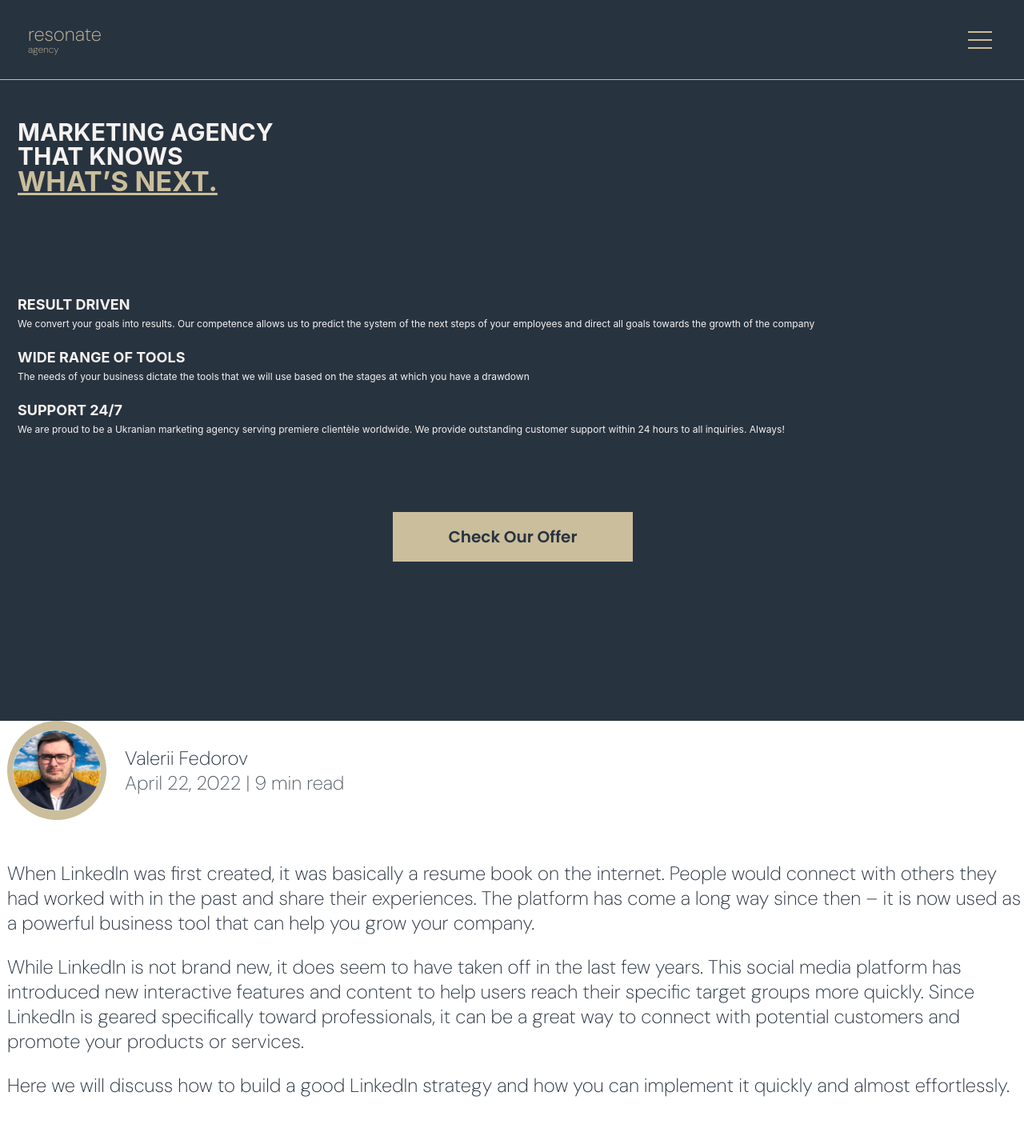
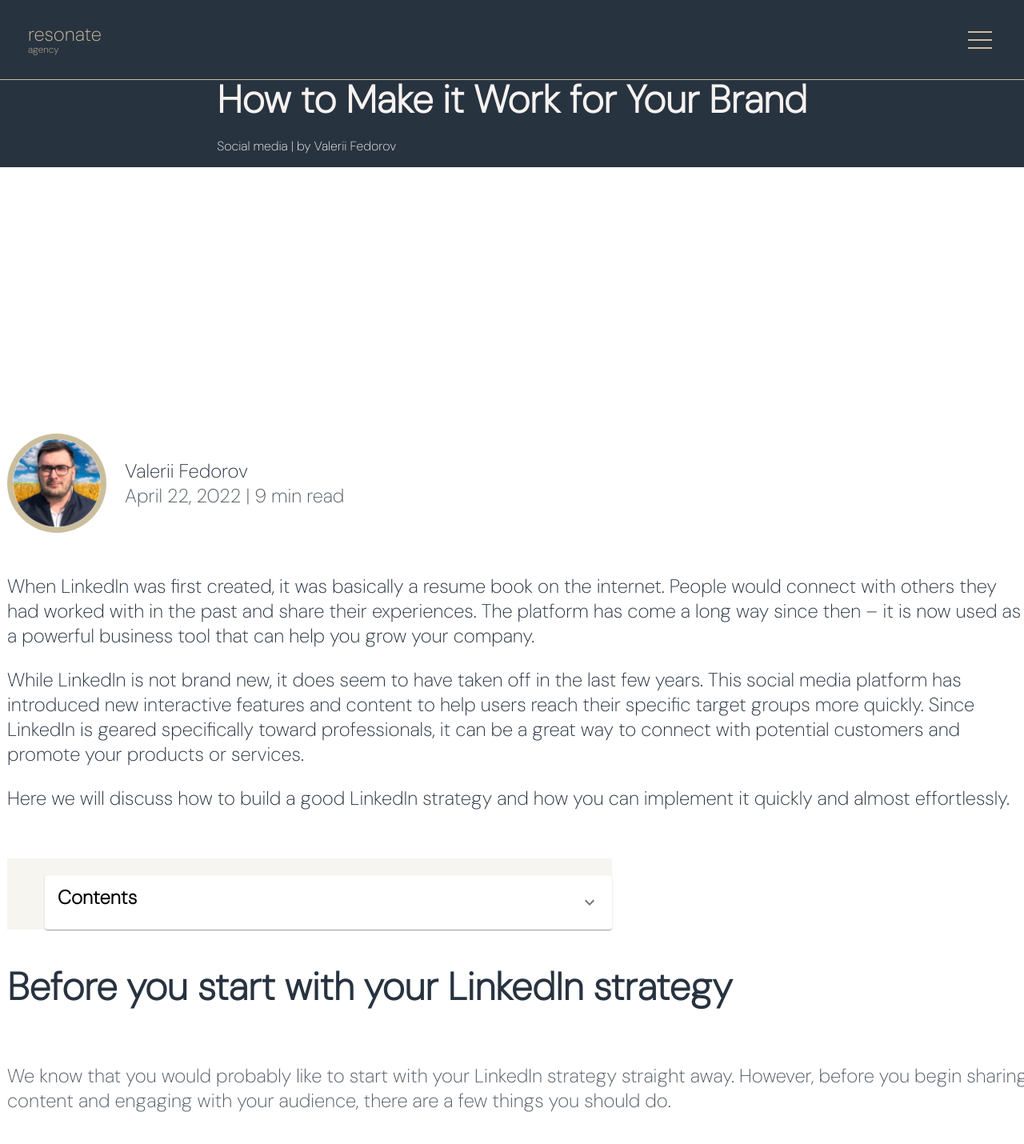
Before and after one commit to Maksym-Svyrydov/resonate-next, a Next.js app: page /blog in a window 1280 px wide. Shown: the top 1430 px of the page at 80% size. Built offline with nearby package versions, Linux system fonts and the light colour scheme.

Commit message:
404 in process

```diff
--- a/package.json
+++ b/package.json
@@ -11,6 +11,7 @@
   "dependencies": {
     "@emotion/react": "^11.11.1",
     "@emotion/styled": "^11.11.0",
+    "@mui/icons-material": "^5.14.12",
     "@mui/material": "^5.14.10",
     "eslint": "8.49.0",
     "eslint-config-next": "13.5.2",
--- a/src/components/BlogComponents/Contents.js
+++ b/src/components/BlogComponents/Contents.js
@@ -1,8 +1,13 @@
+import Accordion from '@mui/material/Accordion';
+import AccordionSummary from '@mui/material/AccordionSummary';
+import AccordionDetails from '@mui/material/AccordionDetails';
+import Typography from '@mui/material/Typography';
+// import ExpandMoreIcon from '@mui/icons-material/ExpandMore';
+import ExpandMoreIcon from '@mui/icons-material/ExpandMore';
 import {
   Section,
   Wrapper,
   Title,
-  TitleAccent,
   ListTitle,
   List,
   Item,
@@ -11,10 +16,21 @@
   return (
     <Section>
       <Wrapper>
-        <Title>
-          Contents <TitleAccent>&#91; hide &#93;</TitleAccent>
-        </Title>
-        <ListTitle>Before you start with your LinkedIn strategy</ListTitle>
+        <Accordion>
+          <AccordionSummary
+            expandIcon={<ExpandMoreIcon />}
+            aria-controls="panel1a-content"
+            id="panel1a-header"
+          >
+            <Typography>
+              <Title>Contents</Title>
+            </Typography>
+          </AccordionSummary>
+          <AccordionDetails>
+            <Typography>
+              <ListTitle>
+                Before you start with your LinkedIn strategy
+              </ListTitle>
               <List>
                 <Item>Identify your goalss</Item>
                 <Item>Verify your target audience</Item>
@@ -24,7 +40,9 @@
               </List>
               <ListTitle>Checklist: LinkedIn strategy</ListTitle>
               <List>
-          <Item>#1 Create and fill in your Company Page or Showcase Page</Item>
+                <Item>
+                  #1 Create and fill in your Company Page or Showcase Page
+                </Item>
                 <Item>#2 Share it internally </Item>
                 <Item>
                   #3 Work on your communication lines for your LinkedIn page
@@ -32,7 +50,9 @@
                 <Item>#4 Check what type of content you can publish</Item>
                 <Item>#5 Set up a few series of hashtags</Item>
                 <Item>#6 Consider creating a content calendar</Item>
-          <Item>#7 Think about using LinkedIn Groups and LinkedIn ads</Item>
+                <Item>
+                  #7 Think about using LinkedIn Groups and LinkedIn ads
+                </Item>
               </List>
               <ListTitle>
                 Role of personal profiles in supporting your LinkedIn strategy
@@ -53,6 +73,9 @@
                 <Item>Generate leads, extra traffic, and sales</Item>
               </List>
               <ListTitle>Time for your LinkedIn strategy</ListTitle>
+            </Typography>
+          </AccordionDetails>
+        </Accordion>
       </Wrapper>
     </Section>
   );
--- a/src/components/BlogComponents/Hero.styled.js
+++ b/src/components/BlogComponents/Hero.styled.js
@@ -5,7 +5,6 @@
   flex-direction: column;
   width: 100%;
   height: 100%;
-  padding-top: 190px;
   background: #283340;
   color: #f5f2f0;
   ${'' /* align-items: center; */}
@@ -16,16 +15,20 @@
     align-items: center;
     justify-content: center;
     padding: 0px 10px 0px 10px;
-    height: 567px;
+    height: 367px;
   }
   @media screen and (max-width: 1364px) {
+    padding: 0px 10px 0px 10px;
   }
   @media screen and (min-width: 1365px) {
-    height: 567px;
+    height: 367px;
   }
 `;
 export const Wrapper = styled.div`
-  margin: 0 auto;
+  margin: auto auto;
+  align-items: center;
+  jusify-content: center;
+  padding: 0px 0px;
 `;
 export const Title = styled.h1`
   color: #cbbe9c;
@@ -47,7 +50,7 @@
   }
 `;
 export const Author = styled.p`
-  margin-bottom: 190px;
+  ${'' /* margin-bottom: 190px; */}
   @media screen and (max-width: 768px) {
     margin-bottom: 0px;
   }
--- a/src/components/BlogComponents/Intro.styled.js
+++ b/src/components/BlogComponents/Intro.styled.js
@@ -7,7 +7,7 @@
   flex-direction: column;
   flex-wrap: nowrap;
   justify-content: flex-start;
-  height: 100%;
+
   ${'' /* background: #f5f2f0; */}
   font-family: 'DM Sans', sans-serif;
   font-style: normal;
@@ -51,6 +51,7 @@
 
 export const Avatar = styled(Image)`
   width: 110px;
+  height: 110px;
   border-radius: 50%;
   @media screen and (max-width: 768px) {
     width: 70px;
--- a/src/components/BlogComponents/Layuout.styled.js
+++ b/src/components/BlogComponents/Layuout.styled.js
@@ -11,13 +11,29 @@
   font-style: normal;
   line-height: normal;
 `;
+export const ArticlesWrapp = styled.div`
+  display: flex;
+  flex-direction: column;
+  jusify-content: center;
+  width: 100%;
+  @media screen and (min-width: 1365px) {
+    padding: 0px 0px;
+    width: 995px;
+    margin-left: 34px;
+  }
+  @media screen and (min-width: 1919px) {
+    padding: 0px 0px;
+    width: 1466px;
+    margin-left: 34px;
+  }
+`;
 export const Wrapper = styled.div`
   display: flex;
   flex-direction: column;
   jusify-content: center;
-  width: 0;
-  height: 10000px;
-
+  width: 100%;
+  height: 100%;
+  position: relative;
   @media screen and (max-width: 1364px) {
     visibility: hidden;
   }
@@ -34,9 +50,11 @@
 `;
 export const WrapperContent = styled.div`
   display: flex;
-  flex-direction: column;
+  flex-direction: row;
+  flex-wrap: wrap;
   padding: 0px 0px;
   margin-right: auto;
+  width: 100%;
   @media screen and (max-width: 1364px) {
     margin-left: 9px;
   }
--- a/src/components/ContactForm/ContactForm.styled.js
+++ b/src/components/ContactForm/ContactForm.styled.js
@@ -1,3 +1,4 @@
+import Image from 'next/image';
 import styled from 'styled-components';
 
 export const FormContainer = styled.div`
@@ -9,7 +10,15 @@
   line-height: normal;
   margin-left: auto;
   margin-right: auto;
-
+  position: sticky;
+  top: 80px;
+  left: 0;
+  transition: All 0.8s cubic-bezier(0.17, 0.67, 0.83, 0.67);
+  &:hover,
+  :focus {
+    transform: scale(1.03);
+    border: 3px solid #cbbe9c;
+  }
   @media screen and (max-width: 1364px) {
     visibility: hidden;
   }
@@ -24,7 +33,6 @@
     width: 339px;
     padding: 17px 14px;
   }
-  ${'' /* margin-right: auto; */}
 `;
 export const Wrapper = styled.div`
   display: flex;
@@ -71,14 +79,34 @@
 export const List = styled.ul`
   list-style: none;
   display: flex;
-  gap: 31px;
+  gap: 15px;
   jusify-content: center;
+  align-items: center;
   margin: 0 auto;
   padding: 0;
 `;
-export const Item = styled.li``;
-export const Link = styled.a``;
-export const Icon = styled.img``;
+export const Item = styled.li`
+  width: 50px;
+  height: 50px;
+  jusify-content: center;
+  align-items: center;
+`;
+export const Link = styled.a`
+  display: flex;
+  jusify-content: center;
+  align-items: center;
+  width: 50px;
+  height: 50px;
+  cursor: pointer;
+`;
+export const Icon = styled(Image)`
+  margin: auto;
+  transition: transform 0.3s cubic-bezier(0.17, 0.67, 0.83, 0.67);
+  &:hover,
+  :focus {
+    transform: scale(1.15);
+  }
+`;
 export const WrapperBottom = styled.div`
   display: flex;
   flex-direction: column;
@@ -115,6 +143,13 @@
   border: 1px solid #cbbe9c;
   align-items: center;
   justify-content: center;
+  transition: All 0.8s cubic-bezier(0.17, 0.67, 0.83, 0.67);
+  &:hover,
+  :focus {
+    transform: scale(1.1);
+    border: 3px solid #cbbe9c;
+    border-radius: 8px;
+  }
 `;
 export const LinkBottom = styled.a`
   color: #cbbe9c;
--- a/src/components/PrivacyComponents/Privacy.styled.js
+++ b/src/components/PrivacyComponents/Privacy.styled.js
@@ -15,9 +15,10 @@
     padding-left: 0px;
   }
   @media screen and (min-width: 1365px) {
-    padding-top: 213px;
+    padding-top: 50px;
   }
   @media screen and (min-width: 1919px) {
+    padding-top: 65px;
   }
 `;
 export const Wrapper = styled.div`
--- a/src/pages/blog/index.js
+++ b/src/pages/blog/index.js
@@ -1,10 +1,9 @@
 import Header from '@/components/common/Header';
-import Hero from '@/components/main/1-Hero/Hero';
+import { Hero } from '@/components/BlogComponents/Hero';
 import useMediaQuery from '@mui/material/useMediaQuery';
 import {
-  Layout,
-  Wrapper,
   WrapperContent,
+  ArticlesWrapp,
 } from '../../components/BlogComponents/Layuout.styled';
 import { ContactForm } from '@/components/ContactForm/ContactForm';
 import { Contenst } from '@/components/BlogComponents/Contents';
@@ -15,7 +14,6 @@
 import { Owner } from '@/components/BlogComponents/Owner';
 import { Profile } from '@/components/BlogComponents/Profiles';
 const BlogPage = () => {
-  const mobile = useMediaQuery('(max-width:1239px)');
   const desktop = useMediaQuery('(min-width:1240px)');
   return (
     <div
@@ -25,23 +23,19 @@
     >
       <Header />
       <Hero />
-      <Layout>
-        {/* {desktop && (
-          <Wrapper>
-            <ContactForm />
-          </Wrapper>
-        )} */}
+      <WrapperContent>
+        {desktop && <ContactForm />}
 
-        <WrapperContent>
+        <ArticlesWrapp>
           <Intro />
           <Contenst />
           <StartStrategy />
           <CheckList />
           <Profile />
-        </WrapperContent>
-        <Owner />
-        <Footer />
-      </Layout>
+        </ArticlesWrapp>
+      </WrapperContent>
+      <Owner />
+      <Footer />
     </div>
   );
 };
```
Also changed, not shown: src/pages/404.js (added, +23 -0 lines), 1 other file (tests, documents, lock files or other folders). Lines whose indentation alone changed are shown as unchanged.
